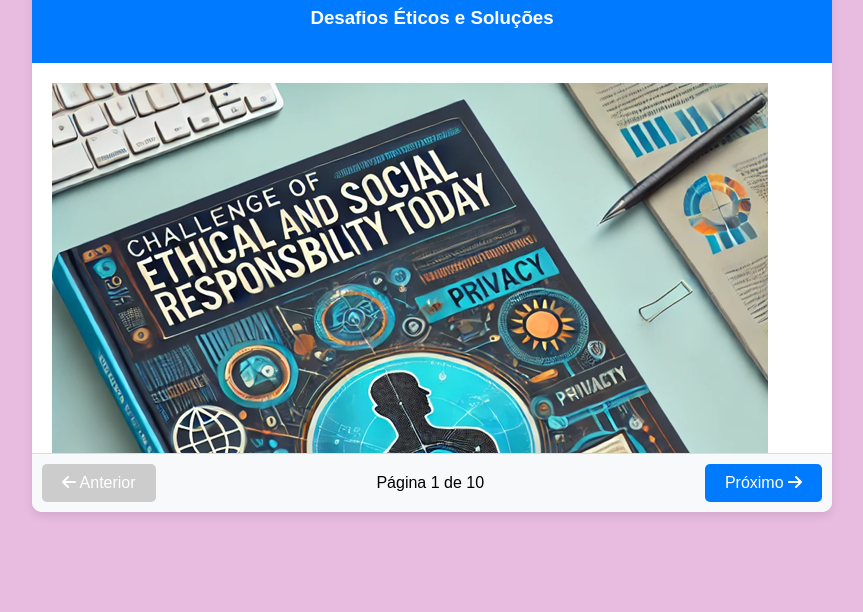
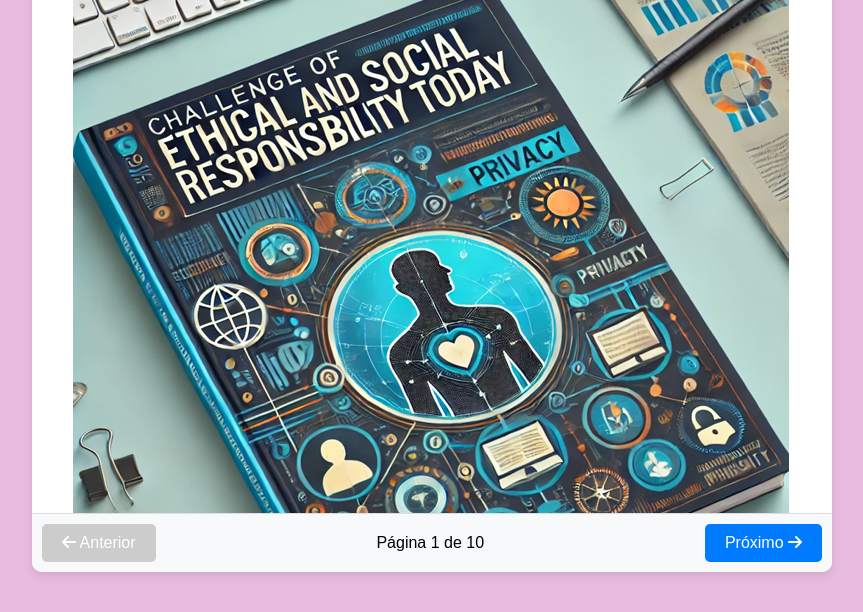
Before and after one commit to Sionaria10/e-book-online, a plain HTML site: page index.html in a window 1280 px wide. Shown: the part 188-800 px from the top of the page, without its empty margins (208-1071 px from the left). Drawn offline with Linux system fonts and the light colour scheme.

Commit message:
Added scroll in index.html

```diff
--- a/index.html
+++ b/index.html
@@ -6,38 +6,56 @@
     <title>Flip Book - Inteligência Artificial e Sociedade</title>
     <link rel="stylesheet" href="https://cdnjs.cloudflare.com/ajax/libs/font-awesome/6.0.0-beta3/css/all.min.css">
     <style>
+        * {
+            margin: 0;
+            padding: 0;
+            box-sizing: border-box;
+        }
+
+        html {
+            scroll-behavior: smooth;
+        }
+
         body {
             font-family: Arial, sans-serif;
-            margin: 0;
-            padding: 0;
             background-color: #e8bce1;
             display: flex;
             justify-content: center;
             align-items: center;
             height: 100vh;
+            padding: 20px;
         }
+
         .flipbook {
-            width: 80%;
+            width: 90%;
             max-width: 800px;
-            height: 600px;
+            height: 90vh;
             background: #fff;
             border-radius: 10px;
             box-shadow: 0 4px 10px rgba(0, 0, 0, 0.1);
             overflow: hidden;
-            position: relative;
             display: flex;
             flex-direction: column;
         }
+
         .flipbook .header {
             background: #007bff;
             color: #fff;
             text-align: center;
             padding: 15px;
         }
+
         .flipbook .content {
             flex: 1;
             padding: 20px;
             overflow-y: auto;
+        }
+
+        .flipbook .content img {
+            max-width: 100%;
+            height: auto;
+            display: block;
+            margin: 0 auto;
         }
 
         .flipbook .content-text {
@@ -52,6 +70,7 @@
             background: #f8f9fa;
             border-top: 1px solid #ddd;
         }
+
         .footer button {
             background: #007bff;
             color: #fff;
@@ -62,13 +81,16 @@
             font-size: 16px;
             transition: background 0.3s;
         }
+
         .footer button:disabled {
             background: #ccc;
             cursor: not-allowed;
         }
+
         .footer button:hover:not(:disabled) {
             background: #0056b3;
         }
+
         .footer .page-info {
             font-size: 16px;
         }
@@ -93,17 +115,15 @@
     <script>
         const pages = [
             "<img src='./src/img/Desafio_Responsabilidade_Etica_Social_Ajustado.pdf.jpg' alt='Capa do Flip Book'>",
-            "<h2>Sumário</h2><ul><li>1. <Introdução</li><li>2. Princípios da Inteligência Artificial: Inclusão Social e LGPD</li><li>3. Confiabilidade, Privacidade e Segurança</li><li>4. Transparência e Responsabilidade das Organizações Públicas</li><li>5. Conclusão e Perspectivas Futuras</li><li>6. Agradecimento</li><li>7. Fonte de pesquisa</li><ul></ul>",
-            "<h2>Introdução</h2><p>Vivemos em uma sociedade profundamente impactada pela tecnologia e pela Inteligência Artificial (IA). Empresas, bancos e governos estão cada vez mais dependentes da coleta e análise de dados para tomar decisões, melhorar serviços e aumentar a eficiência. No entanto, essas inovações também trazem desafios éticos e sociais significativos, principalmente relacionados ao uso justo e seguro das tecnologias. Este e-book aborda como esses desafios afetam diferentes setores e propõe soluções que possam beneficiar tanto iniciantes quanto experientes nos campos empresarial, bancário e de cibersegurança.</p>",
-
-            "<h2>Princípios da Inteligência Artificial: Inclusão Social e LGPD</h2><p>A inclusão social é um pilar fundamental para garantir que todos, independentemente de condições econômicas, sociais ou físicas, tenham acesso aos benefícios da tecnologia. Programas de IA podem, por exemplo, ajudar pessoas com deficiência, melhorar a educação em regiões remotas e aumentar a eficiência dos serviços de saúde. No entanto, a inclusão só é possível com legislações como a Lei Geral de Proteção de Dados Pessoais (LGPD), que protege a privacidade e os direitos dos cidadãos.<br> Exemplo prático:<br> Uma empresa bancária que utiliza IA para oferecer créditos personalizados deve garantir que os dados sensíveis dos clientes sejam tratados de maneira ética e segura, evitando discriminações ou prejuízos financeiros.</p>",
+            "<h2>Sumário</h2><ul><br><li>1. Introdução</li><li>2. Princípios da Inteligência Artificial: Inclusão Social e LGPD</li><li>3. Confiabilidade, Privacidade e Segurança</li><li>4. Transparência e Responsabilidade das Organizações Públicas</li><li>5. Conclusão e Perspectivas Futuras</li><li>6. Agradecimento</li><li>7. Fonte de pesquisa</li></ul>",
+            "<h2>Introdução</h2><br><p>Vivemos em uma sociedade profundamente impactada pela tecnologia e pela Inteligência Artificial (IA). Empresas, bancos e governos estão cada vez mais dependentes da coleta e análise de dados para tomar decisões, melhorar serviços e aumentar a eficiência. No entanto, essas inovações também trazem desafios éticos e sociais significativos, principalmente relacionados ao uso justo e seguro das tecnologias. Este e-book aborda como esses desafios afetam diferentes setores e propõe soluções que possam beneficiar tanto iniciantes quanto experientes nos campos empresarial, bancário e de cibersegurança.</p>",
+            "<h2>Princípios da Inteligência Artificial: Inclusão Social e LGPD</h2><br><p>A inclusão social é um pilar fundamental para garantir que todos, independentemente de condições econômicas, sociais ou físicas, tenham acesso aos benefícios da tecnologia. Programas de IA podem, por exemplo, ajudar pessoas com deficiência, melhorar a educação em regiões remotas e aumentar a eficiência dos serviços de saúde. No entanto, a inclusão só é possível com legislações como a Lei Geral de Proteção de Dados Pessoais (LGPD), que protege a privacidade e os direitos dos cidadãos.</p>",
             "<img src='./src/img/Inclusao-social.jpg' alt='inclusão social'>",
-            "<h2>Confiabilidade, Privacidade e Segurança</h2><p>Confiabilidade na IA depende de sua capacidade de operar sem vieses, com precisão e transparência. Para os setores bancário e empresarial, isso significa que algoritmos devem ser auditáveis, e os dados devem ser protegidos contra acessos não autorizados. Privacidade e segurança são preocupantes não apenas para indivíduos, mas também para organizações que precisam proteger suas bases de dados contra ataques cibernéticos.<br> Dicas para boas práticas:<br> • Implementar autenticação multifator.<br> •  Utilizar criptografia de dados em trânsito e em repouso.<br> •  Treinar funcionários para reconhecer ameaças cibernéticas.</p>",
+            "<h2>Confiabilidade, Privacidade e Segurança</h2><br><p>Confiabilidade na IA depende de sua capacidade de operar sem vieses, com precisão e transparência. Para os setores bancário e empresarial, isso significa que algoritmos devem ser auditáveis, e os dados devem ser protegidos contra acessos não autorizados. Privacidade e segurança são preocupantes não apenas para indivíduos, mas também para organizações que precisam proteger suas bases de dados contra ataques cibernéticos.</p>",
             "<img src='./src/img/segmão.jpg' alt='segurança na palma da mão'>",
-            "<h2>Transparência e Responsabilidade das Organizações Públicas</h2><p>Organizações públicas têm o dever de informar claramente como utilizam os dados dos cidadãos e de garantir que essas informações sejam protegidas. No entanto, a falta de recursos e a complexidade da legislação podem dificultar a conformidade com as leis como a LGPD.<br> Exemplo:<br> Um governo municipal que utiliza um sistema de IA para distribuir auxílios sociais deve ser transparente sobre os critérios utilizados para garantir que os benefícios sejam distribuídos de forma justa.<br> Soluções:<br> •  Publicação de relatórios regulares sobre o uso de dados.<br> •  Criação de canais de comunicação para esclarecer dúvidas da população.</p>",
-
-            "<h2>Conclusão e Perspectivas Futuras</h2><p>A responsabilidade ética e social na era da IA exige um compromisso coletivo. Empresários, especialistas em cibersegurança e governantes precisam colaborar para criar um ambiente onde a tecnologia sirva ao bem comum, respeitando direitos fundamentais e promovendo inclusão.<br> Para avançar, é essencial investir em educação, desenvolver legislações mais robustas e incentivar a transparência nas organizações. Com esses passos, é possível construir um futuro mais justo e seguro para todos.</p>",
-            "<h2>Agradecimento</h2><img src='./src/img/cover.png' width='180' heigth='190' alt='cover'><br><p>Agradeço à Caixa, parceira da DIO, por tornar esse bootcamp possível e por investir no desenvolvimento de novos talentos. Essa iniciativa faz toda a diferença na vida de estudantes e profissionais em formação.</p>________________________________________________</p><br> <h4>Fonte de pesquisa:<br>1.  Lei Geral de Proteção de Dados Pessoais (LGPD): https://www.gov.br/lgpd.<br>2. IEEE Global Initiative on Ethics of Autonomous and Intelligent Systems: https://ethicsinaction.ieee.org.<br>3. Relatório da ONU sobre o Impacto da IA na Sociedade: https://www.un.org/ia-report<br>4. ChatGPT Openai (auxiliar e corrigir bugs)<br>5. Youtube (Pesquisa: codingstar-jason)</h4></p>",
+            "<h2>Transparência e Responsabilidade das Organizações Públicas</h2><br><p>Organizações públicas têm o dever de informar claramente como utilizam os dados dos cidadãos e de garantir que essas informações sejam protegidas.</p>",
+            "<h2>Conclusão e Perspectivas Futuras</h2><br><p>A responsabilidade ética e social na era da IA exige um compromisso coletivo. Empresários, especialistas em cibersegurança e governantes precisam colaborar para criar um ambiente onde a tecnologia sirva ao bem comum, respeitando direitos fundamentais e promovendo inclusão.</p>",
+            "<h2>Agradecimento</h2><br><img src='./src/img/cover.png' width='180' heigth='190' alt='cover'><br></p><p>Agradeço à Caixa, parceira da DIO, por tornar esse bootcamp possível e por investir no desenvolvimento de novos talentos. Essa iniciativa faz toda a diferença na vida de estudantes e profissionais em formação.</p><br><p>________________________________________________</p><br> <h4>Fonte de pesquisa:<br>1.  Lei Geral de Proteção de Dados Pessoais (LGPD): https://www.gov.br/lgpd.<br>2. IEEE Global Initiative on Ethics of Autonomous and Intelligent Systems: https://ethicsinaction.ieee.org.<br>3. Relatório da ONU sobre o Impacto da IA na Sociedade: https://www.un.org/ia-report<br>4. ChatGPT Openai (auxiliar e corrigir bugs)<br>5. Youtube (Pesquisa: codingstar-jason)</h4></p>",
         ];
 
         let currentPage = 0;
```
Also changed, not shown: doc/docx.txt.
